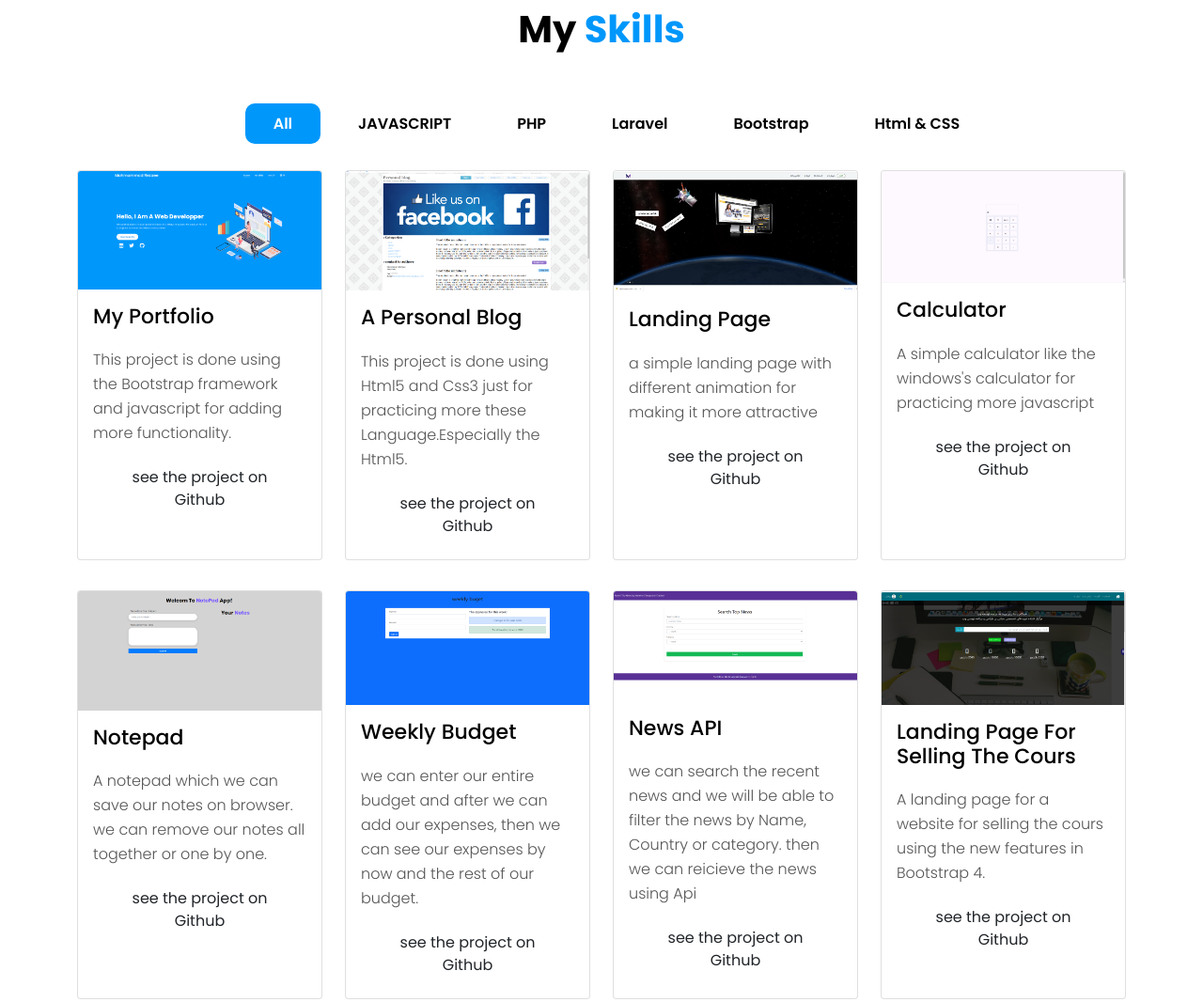
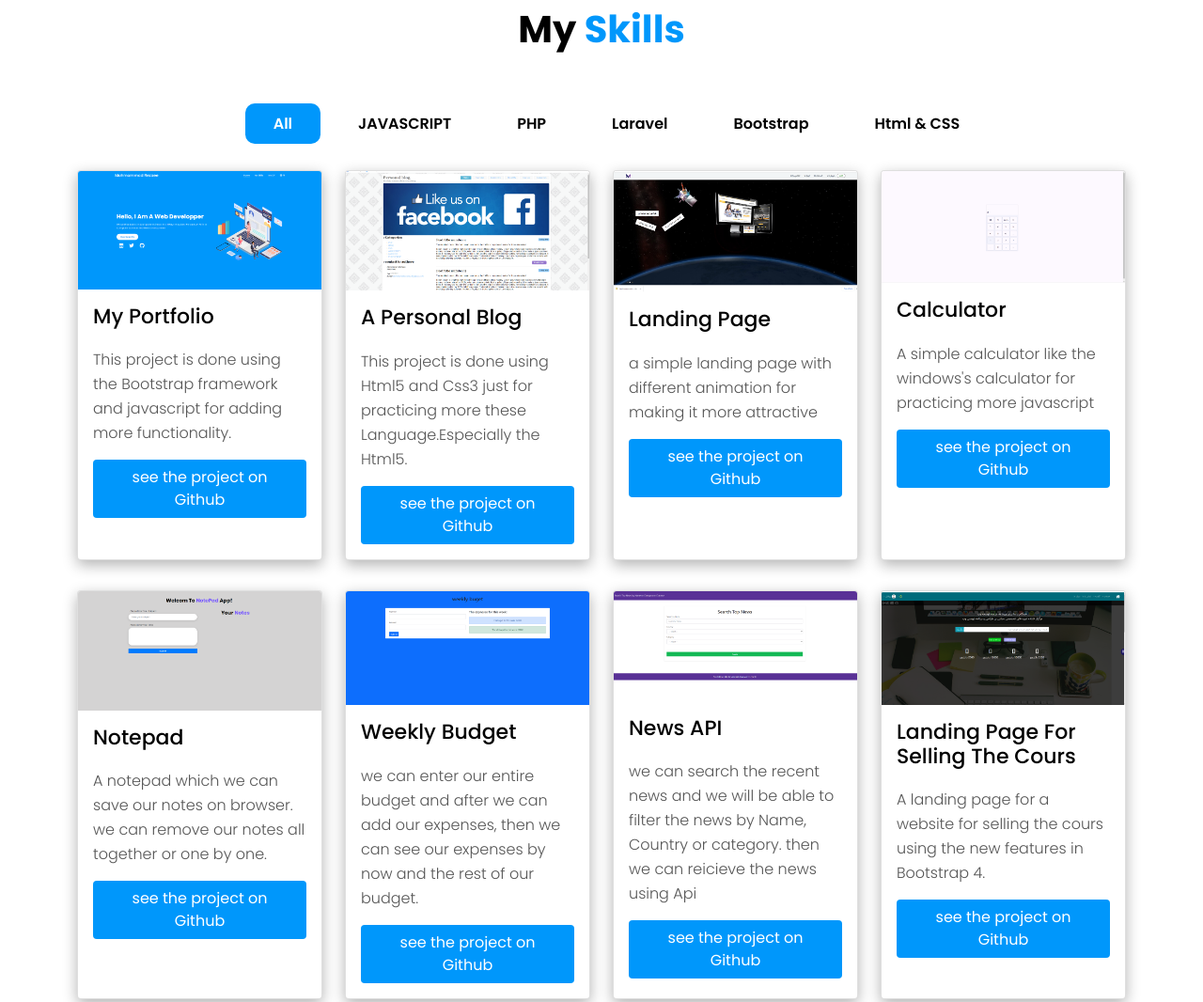
Before and after one commit to MohammadRezaeeGithub/MohammadRezaeeGithub.github.io, a plain HTML site: page index.html in a window 1280 px wide. Shown: the part 873-1939 px from the top of the page at 94% size. Drawn offline with nearby package versions, Linux system fonts and the light colour scheme.

Commit message:
modify the cards and its styles

```diff
--- a/css/style.css
+++ b/css/style.css
@@ -411,6 +411,9 @@ NEW SKILLS
 .skill-item-hidden{
     display: none !important;
 }
+.card{
+    box-shadow: var(--shadow-black-300);
+}
 .skill-new-item .card-body h5{
     font-size: 22px;
     margin:0 0 20px;
@@ -425,3 +428,12 @@ NEW SKILLS
     font-weight: 300;
     margin: 0 0 15px;
 }
+.skill-new-item .card-body a{
+    background-color: var(--main-color);
+    color: white;
+}
+.skill-new-item .card-body a:hover{
+    background-color: transparent;
+    border: 1px solid var(--main-color);
+    color:var(--main-color)
+}
```
